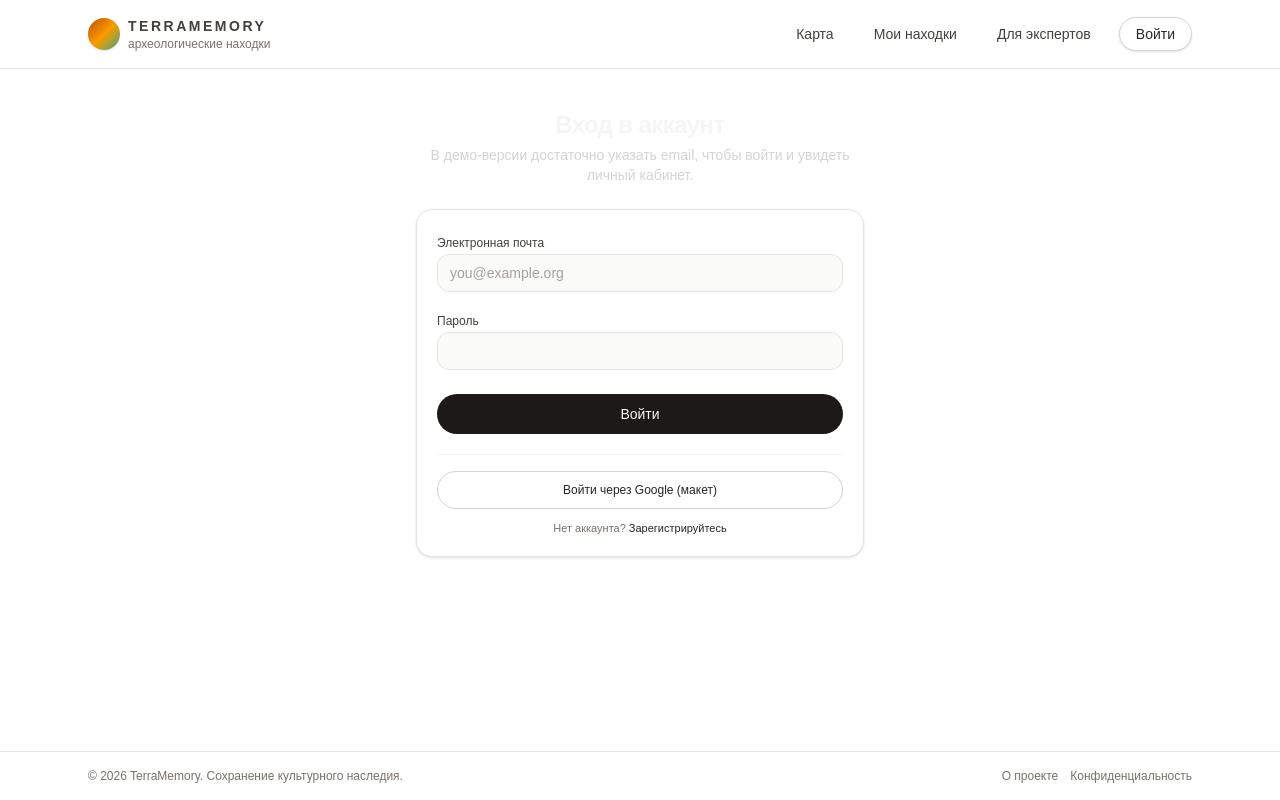
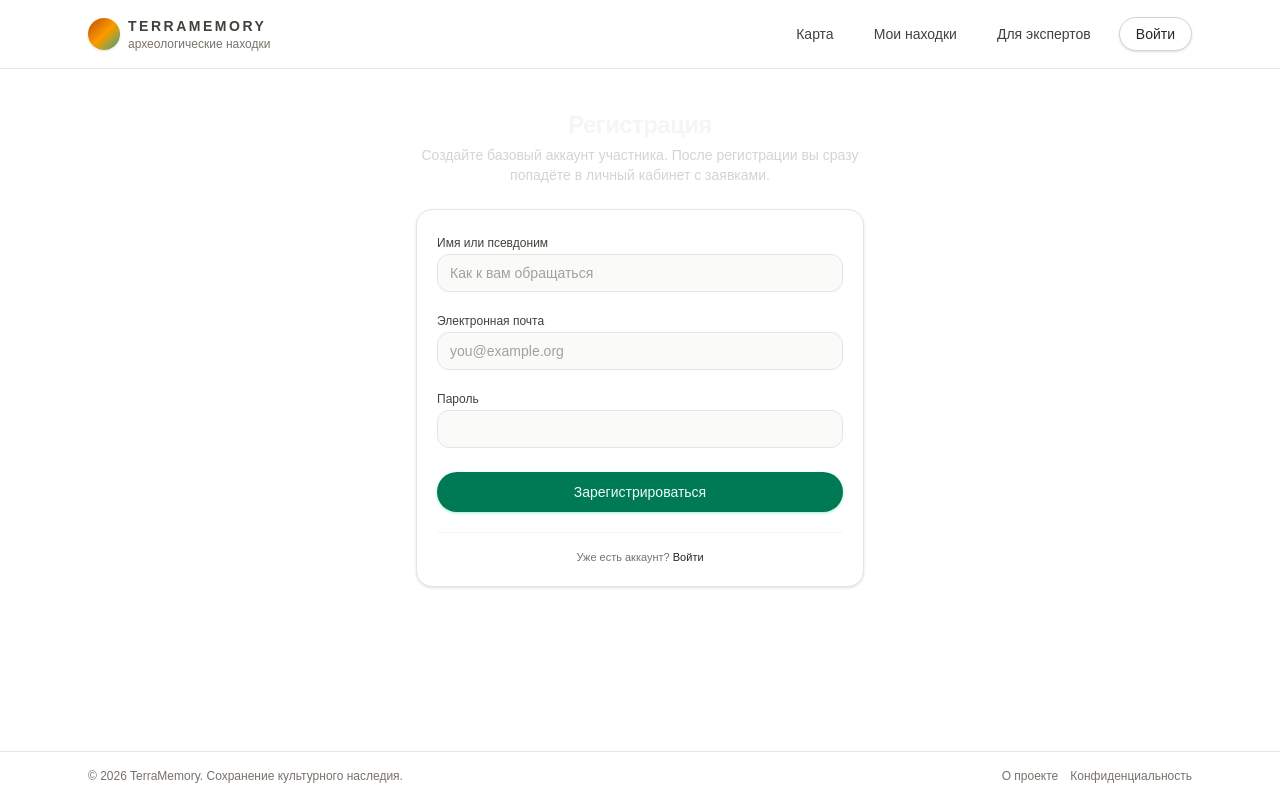
Before and after one commit to heyyAzamat/TerraMemory-CAFC-2026, a Next.js app: page /auth/login in a window 1280 px wide. Built offline with nearby package versions, Linux system fonts and the light colour scheme.

Commit message:
Rename LoginPage to RegisterPage and update logic

```diff
--- a/src/app/auth/login/page.tsx
+++ b/src/app/auth/login/page.tsx
@@ -5,17 +5,17 @@ import { useState } from "react";
 import { useRouter } from "next/navigation";
 import { useAuth } from "../../AuthProvider";
 
-export default function LoginPage() {
+export default function RegisterPage() {
+  const [name, setName] = useState("");
   const [email, setEmail] = useState("");
   const [password, setPassword] = useState("");
-  const { login } = useAuth();
+  const { register } = useAuth();
   const router = useRouter();
 
   function handleSubmit(e: React.FormEvent) {
     e.preventDefault();
     if (!email.trim()) return;
-    // В демо-версии мы не проверяем пароль, а просто "входим" и переходим в кабинет
-    login({ email });
+    register({ name, email });
     router.push("/dashboard");
   }
 
@@ -23,16 +23,28 @@ export default function LoginPage() {
     <div className="mx-auto flex max-w-md flex-col gap-6 px-4 py-10 md:px-0">
       <header className="space-y-1 text-center">
         <h1 className="text-xl font-semibold tracking-tight text-stone-100 md:text-2xl">
-          Вход в аккаунт
+          Регистрация
         </h1>
         <p className="text-sm text-stone-300">
-          В демо-версии достаточно указать email, чтобы войти и увидеть личный
-          кабинет.
+          Создайте базовый аккаунт участника. После регистрации вы сразу
+          попадёте в личный кабинет с заявками.
         </p>
       </header>
 
       <div className="space-y-5 rounded-2xl border border-stone-200 bg-white p-5 shadow-sm">
         <form className="space-y-4" onSubmit={handleSubmit}>
+          <div className="space-y-1.5">
+            <label className="text-xs font-medium text-stone-700">
+              Имя или псевдоним
+            </label>
+            <input
+              type="text"
+              placeholder="Как к вам обращаться"
+              className="w-full rounded-xl border border-stone-200 bg-stone-50 px-3 py-2 text-sm outline-none ring-emerald-500/40 placeholder:text-stone-400 focus:bg-white focus:ring-2"
+              value={name}
+              onChange={(e) => setName(e.target.value)}
+            />
+          </div>
           <div className="space-y-1.5">
             <label className="text-xs font-medium text-stone-700">
               Электронная почта
@@ -58,29 +70,21 @@ export default function LoginPage() {
           </div>
           <button
             type="submit"
-            className="mt-2 inline-flex w-full items-center justify-center rounded-full bg-stone-900 px-4 py-2.5 text-sm font-medium text-stone-50 hover:bg-stone-950"
+            className="mt-2 inline-flex w-full items-center justify-center rounded-full bg-emerald-700 px-4 py-2.5 text-sm font-medium text-emerald-50 shadow-sm shadow-emerald-300/50 hover:bg-emerald-800"
           >
-            Войти
+            Зарегистрироваться
           </button>
         </form>
 
-        <div className="space-y-3 border-t border-stone-100 pt-4 text-xs text-stone-600">
-          <button
-            type="button"
-            className="inline-flex w-full items-center justify-center rounded-full border border-stone-300 bg-white px-4 py-2.5 text-xs font-medium text-stone-800 hover:border-stone-400 hover:bg-stone-50"
+        <p className="border-t border-stone-100 pt-4 text-center text-[11px] text-stone-500">
+          Уже есть аккаунт?{" "}
+          <a
+            href="/auth/login"
+            className="font-medium text-stone-800 underline-offset-2 hover:underline"
           >
-            Войти через Google (макет)
-          </button>
-          <p className="text-center text-[11px] text-stone-500">
-            Нет аккаунта?{" "}
-            <a
-              href="/auth/register"
-              className="font-medium text-stone-800 underline-offset-2 hover:underline"
-            >
-              Зарегистрируйтесь
-            </a>
-          </p>
-        </div>
+            Войти
+          </a>
+        </p>
       </div>
     </div>
   );
```
